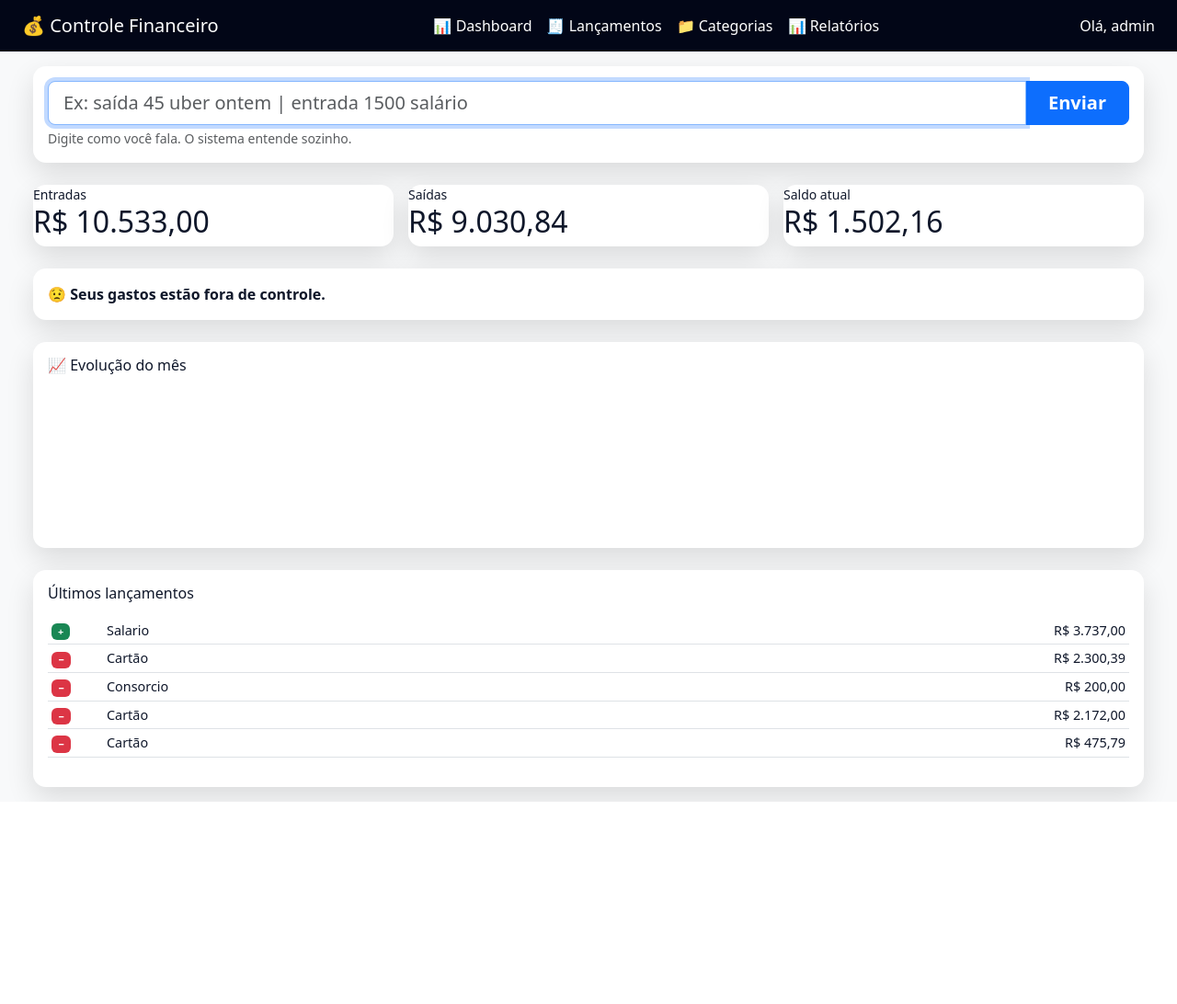
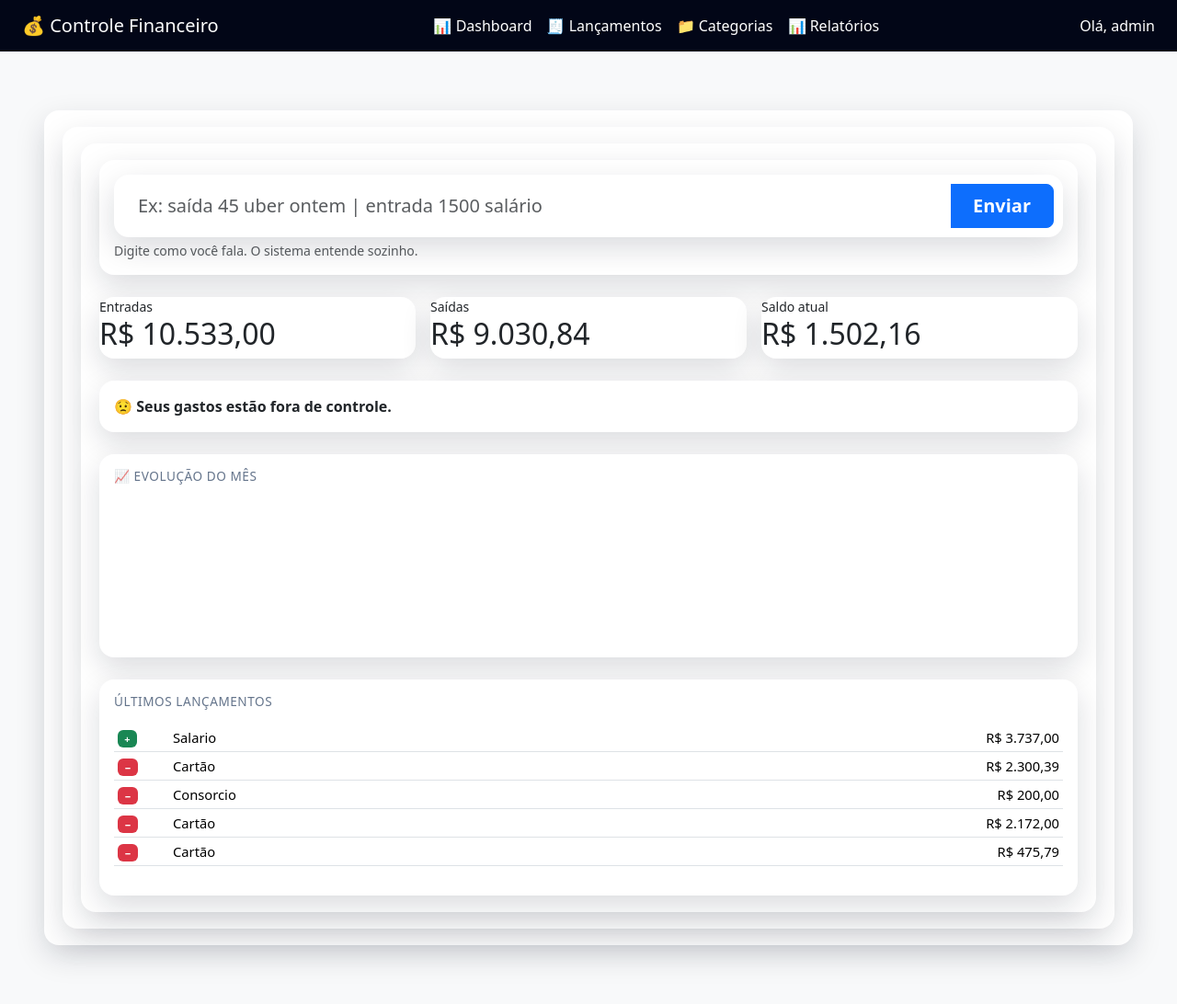
Before and after one commit to matheuspires1310-del/controle-financeiro, a Django app: page / in a window 1280 px wide. Shown: the whole page at 92% size. Before the commit the page ends 872 px from the top, so only its background shows below. Run offline with Django 5.2, Linux system fonts and the light colour scheme; a user stored in the database is signed in; data comes from the database, SQL or seed files in the repository; a map, chart or similar area stays blank.

Commit message:
Refatora dashboard: layout, cards e CSS

```diff
--- a/core/static/core/css/dashboard.css
+++ b/core/static/core/css/dashboard.css
@@ -1,74 +1,100 @@
-/* =========================
-   BASE (LAYOUT GERAL)
-========================= */
+/* ==================================================
+   DASHBOARD FINANCEIRO – CSS FINAL
+   ================================================== */
 
-body {
-    background-color: #0f172a;
-    color: #0f172a;
+/* ---------- VARIÁVEIS ---------- */
+:root {
+    --bg-page: #0f172a;
+    --bg-card: #ffffff;
+    --bg-soft: #f1f5f9;
+
+    --text-main: #0f172a;
+    --text-muted: #64748b;
+
+    --green: #16a34a;
+    --red: #dc2626;
+    --blue: #2563eb;
+
+    --radius: 16px;
+    --shadow: 0 12px 32px rgba(15, 23, 42, 0.15);
 }
 
-/* Navbar */
+/* ---------- BASE ---------- */
+body {
+    background-color: var(--bg-page);
+    color: var(--text-main);
+    overflow-x: hidden;
+}
+
+.container-fluid {
+    padding: 24px;
+}
+
+/* ---------- NAVBAR ---------- */
 .navbar {
     background: linear-gradient(90deg, #020617, #020617);
 }
 
-/* =========================
-   CARDS (CLAROS)
-========================= */
-
+/* ---------- CARD BASE ---------- */
 .card {
-    background-color: #ffffff;
-    color: #0f172a;
-    border-radius: 14px;
+    background-color: var(--bg-card);
     border: none;
-    box-shadow: 0 12px 30px rgba(0,0,0,0.12);
-    transition: all 0.25s ease;
+    border-radius: var(--radius);
+    box-shadow: var(--shadow);
 }
 
-.card:hover {
-    transform: translateY(-3px);
-    box-shadow: 0 16px 40px rgba(0,0,0,0.18);
+/* ---------- INPUT INTELIGENTE ---------- */
+.input-group {
+    background: var(--bg-card);
+    border-radius: var(--radius);
+    padding: 10px;
+    box-shadow: var(--shadow);
 }
 
-/* =========================
-   KPI (TOPO)
-========================= */
+.input-group input {
+    border: none;
+    font-size: 1.05rem;
+}
+
+.input-group input:focus {
+    box-shadow: none;
+}
+
+.input-group button {
+    border-radius: 12px;
+    font-weight: 600;
+    padding: 0 22px;
+}
+
+/* ---------- KPI CARDS ---------- */
+.kpi-card {
+    height: 100%;
+    padding: 18px 20px;
+}
 
 .kpi-card h6 {
-    font-size: 0.9rem;
-    color: #64748b;
+    font-size: 0.85rem;
+    text-transform: uppercase;
+    letter-spacing: .04em;
+    color: var(--text-muted);
+    margin-bottom: 6px;
 }
 
 .kpi-card h3 {
-    font-weight: 700;
+    font-size: 1.8rem;
+    font-weight: 800;
+    margin: 0;
 }
 
-/* Cores */
-.text-success { color: #16a34a !important; }
-.text-danger  { color: #dc2626 !important; }
-.text-primary { color: #2563eb !important; }
+/* Cores KPI */
+.kpi-entrada h3 { color: var(--green); }
+.kpi-saida h3   { color: var(--red); }
+.kpi-saldo h3   { color: var(--blue); }
 
-/* =========================
-   INPUT INTELIGENTE
-========================= */
-
-.input-group input {
-    border-radius: 12px 0 0 12px;
-    border: 1px solid #cbd5f5;
-}
-
-.input-group button {
-    border-radius: 0 12px 12px 0;
-    font-weight: 600;
-}
-
-/* =========================
-   HUMOR / ALERTAS
-========================= */
-
+/* ---------- HUMOR ---------- */
 .humor {
-    padding: 14px;
-    border-radius: 12px;
+    padding: 16px 18px;
+    border-radius: 14px;
     font-weight: 500;
 }
 
@@ -87,34 +113,43 @@ body {
     color: #991b1b;
 }
 
-/* =========================
-   GRÁFICO
-========================= */
+/* ---------- SEÇÕES ---------- */
+.section-title {
+    font-weight: 700;
+    font-size: 1rem;
+    margin-bottom: 14px;
+    display: flex;
+    align-items: center;
+    gap: 8px;
+}
 
+/* ---------- GRÁFICO ---------- */
 #graficoCategoria {
     max-height: 300px;
 }
 
-/* =========================
-   TABELA
-========================= */
-
+/* ---------- TABELA ---------- */
 .table {
-    font-size: 0.9rem;
+    font-size: 0.92rem;
 }
 
-.table th {
-    color: #475569;
+.table thead th {
+    color: var(--text-muted);
+    font-weight: 600;
+    border-bottom: 1px solid #e5e7eb;
 }
 
-.table td {
-    color: #0f172a;
+.table tbody td {
+    vertical-align: middle;
 }
 
-/* =========================
-   RESPONSIVO
-========================= */
+/* ---------- BOTÕES ---------- */
+.btn-success {
+    background: linear-gradient(135deg, #22c55e, #16a34a);
+    border: none;
+}
 
+/* ---------- RESPONSIVO ---------- */
 @media (max-width: 768px) {
     .kpi-card h3 {
         font-size: 1.4rem;
--- a/core/templates/dashboard.html
+++ b/core/templates/dashboard.html
@@ -5,6 +5,10 @@
 {% block content %}
 
 <div class="container-fluid dashboard-a">
+<div class="card kpi-card kpi-entrada">
+<div class="card kpi-card kpi-saida">
+<div class="card kpi-card kpi-saldo">
+
 
   <!-- INPUT PRINCIPAL -->
   <div class="card mb-4">
```
